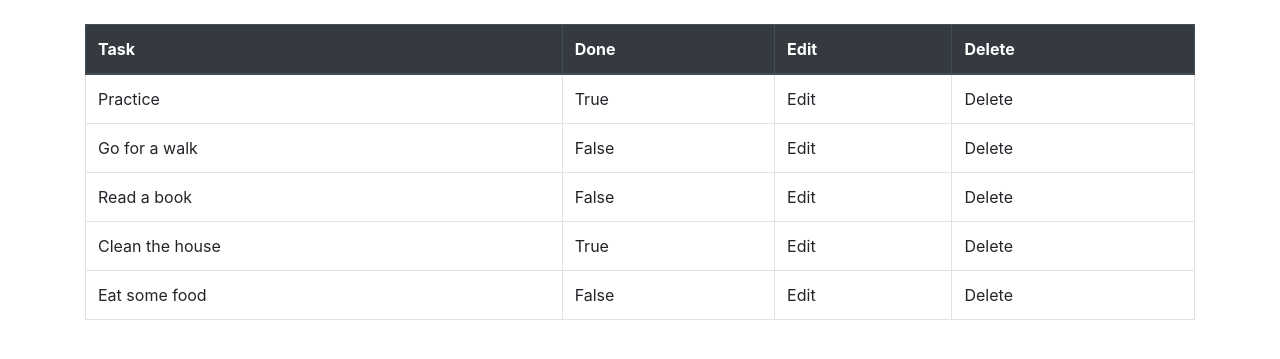
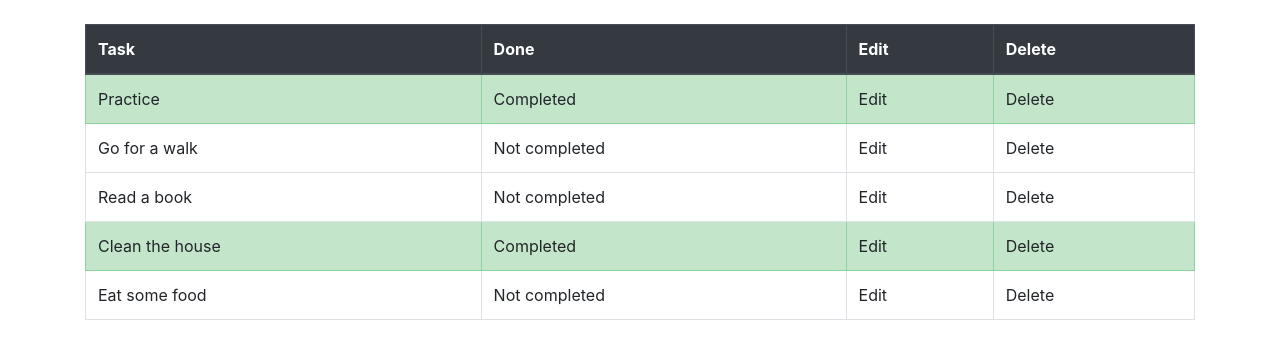
Before and after one commit to Tsilkostas/Django-Project, a Django app: page /todolist/ in a window 1280 px wide. Shown: the part 65-424 px from the top of the page. Run offline with Django 3.2, Linux system fonts and the light colour scheme; data comes from the database, SQL or seed files in the repository; both versions use the stored data as it was after the commit.

Commit message:
add-condition-on data

```diff
--- a/taskmate/todolist_app/templates/todolist.html
+++ b/taskmate/todolist_app/templates/todolist.html
@@ -19,16 +19,21 @@
     </thead>
     <tbody>
       {% for obj  in all_tasks  %}
-
-
-        <tr>
-          <td>{{ obj.task }}</td>
-          <td>{{ obj.done }}</td>
-          <td>Edit</td>
-          <td>Delete</td>
-        </tr>
-
-
+        {% if obj.done %}
+          <tr class="table-success">
+            <td>{{ obj.task }}</td>
+            <td>Completed</td>
+            <td>Edit</td>
+            <td>Delete</td>
+          </tr>
+          {% else %}
+          <tr>
+            <td>{{ obj.task }}</td>
+            <td>Not completed</td>
+            <td>Edit</td>
+            <td>Delete</td>
+          </tr>
+        {% endif %}
       {% endfor %}
     </tbody>
   </table>
```
Also changed, not shown: taskmate/db.sqlite3.
